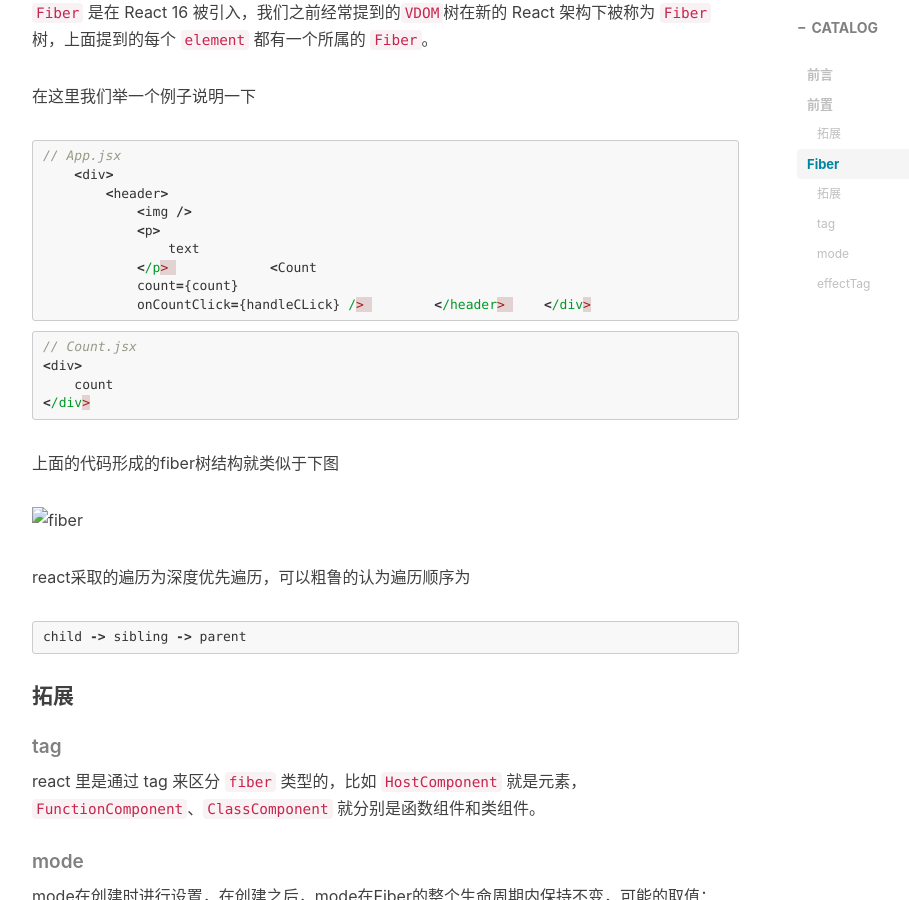
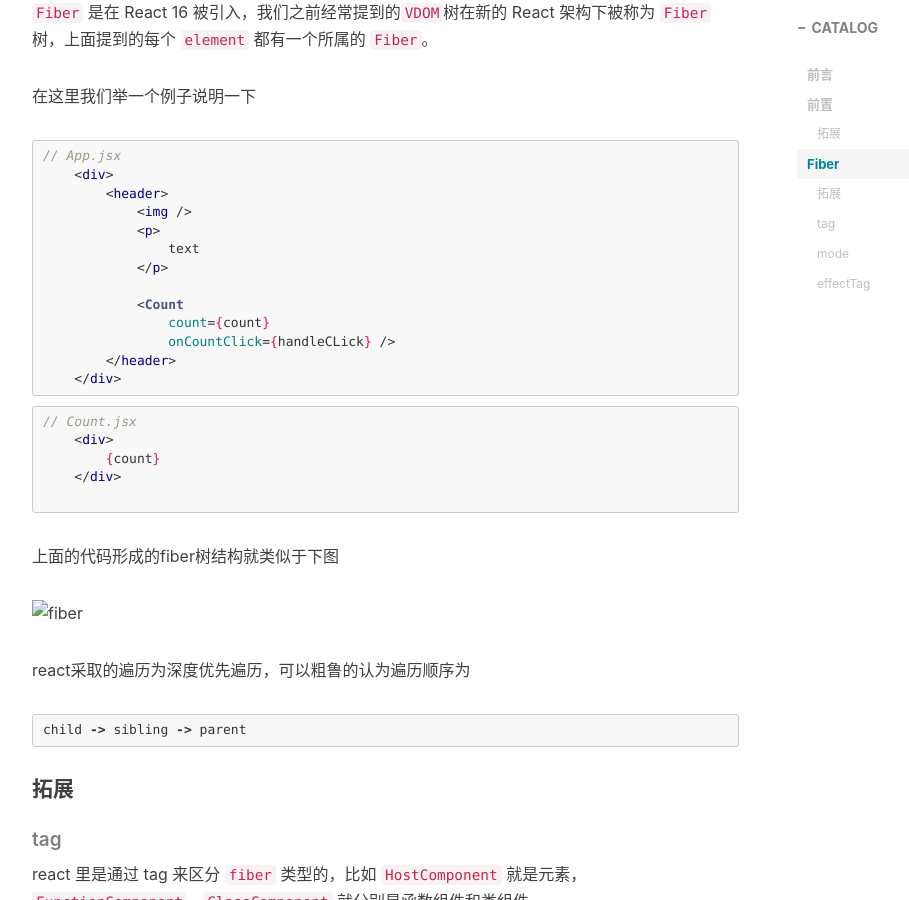
Before and after one commit to SanlinBlackball/sanlinblackball.github.io, a Jekyll site: the page built from _posts/2023-11-27-React 组件渲染.md, in a window 1280 px wide and 900 px high, scrolled down 3167 px. Shown: the whole window, without its empty margins (233-1142 px from the left). Built offline with Jekyll 4.4.1, drawn with Linux system fonts in a browser that asks for light colours; nearby versions of some CDN libraries; comment, search, counter and statistics services are not loaded.

Commit message:
修改icon图片相关

````diff
--- a/_includes/head.html
+++ b/_includes/head.html
@@ -15,8 +15,15 @@
     <!-- Favicon -->
     <link rel="shortcut icon" href="{{ site.baseurl }}/img/favicon.ico">
 
-    <!-- Safari Webpage Icon    by-BY -->
-    <link rel="apple-touch-icon" href="{{ site.baseurl }}/img/apple-touch-icon.png">
+    <!-- Safari Webpage Icon     -->
+    <!-- Standard iPhone -->
+    <link rel="apple-touch-icon" sizes="57x57" href="{{ site.baseurl }}/img/web-app-icon_57.png" />
+    <!-- Retina iPhone -->
+    <link rel="apple-touch-icon" sizes="114x114" href="{{ site.baseurl }}/img/web-app-icon_114.png" />
+    <!-- Standard iPad -->
+    <link rel="apple-touch-icon" sizes="72x72" href="{{ site.baseurl }}/img/web-app-icon_72.png" />
+    <!-- Retina iPad -->
+    <link rel="apple-touch-icon" sizes="144x144" href="{{ site.baseurl }}/img/web-app-icon_144.png" />
 
     <!-- Canonical URL -->
     <link rel="canonical" href="{{ page.url | replace:'index.html','' | prepend: site.baseurl | prepend: site.url }}">
--- a/_layouts/default.html
+++ b/_layouts/default.html
@@ -14,7 +14,7 @@
 
 
 <!-- Image to hack wechat -->
-<img src="/img/apple-touch-icon.png" width="0" height="0" />
+<img src="/img/web-app-icon.png" width="0" height="0" />
 <!-- Migrate from head to bottom, no longer block render and still work -->
 
 </body>
--- a/_posts/2023-11-27-React 组件渲染.md
+++ b/_posts/2023-11-27-React 组件渲染.md
@@ -120,7 +120,7 @@
 `Fiber` 是在 React 16 被引入，我们之前经常提到的`VDOM`树在新的 React 架构下被称为 `Fiber` 树，上面提到的每个 `element` 都有一个所属的 `Fiber`。
 
 在这里我们举一个例子说明一下
-```js
+```jsx
 // App.jsx
     <div>
         <header>
@@ -128,17 +128,18 @@
             <p>
                 text
             </p>
+
             <Count
-            count={count}
-            onCountClick={handleCLick} />
+                count={count}
+                onCountClick={handleCLick} />
         </header>
     </div>
 ```
-```js
+```jsx
 // Count.jsx
-<div>
-    count
-</div>
+    <div>
+        {count}
+    </div>
 
 ```
 上面的代码形成的fiber树结构就类似于下图
````
Also changed, not shown: README.md, img/favicon.ico, img/web-app-icon_114.png (added), img/web-app-icon_144.png (added), img/web-app-icon_57.png (added), img/web-app-icon_72.png (added), pwa/icons/pwa_icon_128.png, pwa/icons/pwa_icon_512.png.
